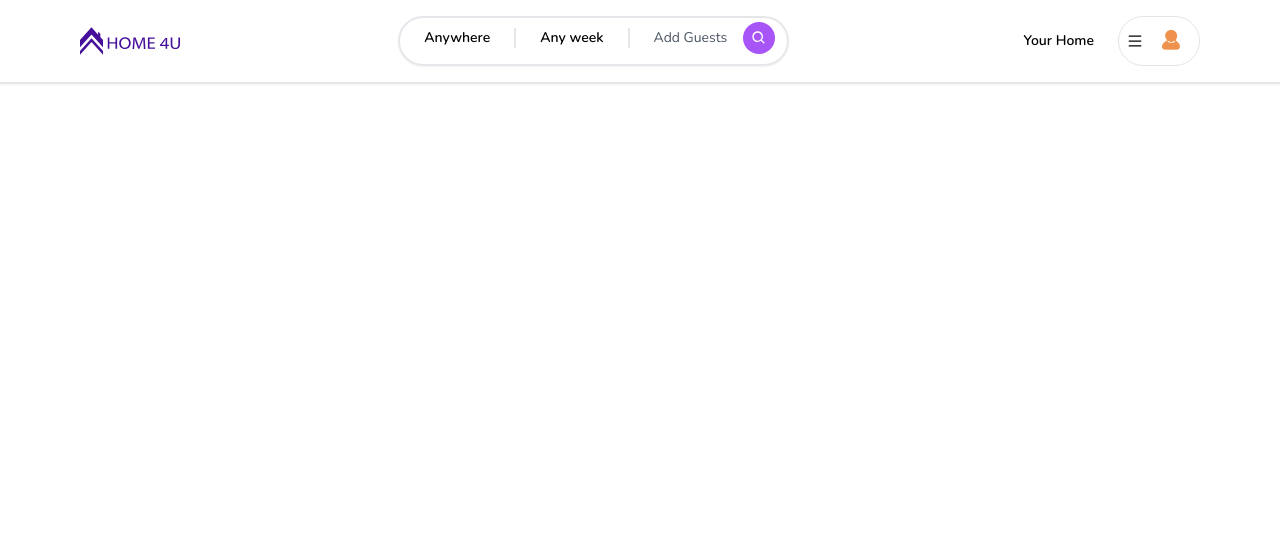
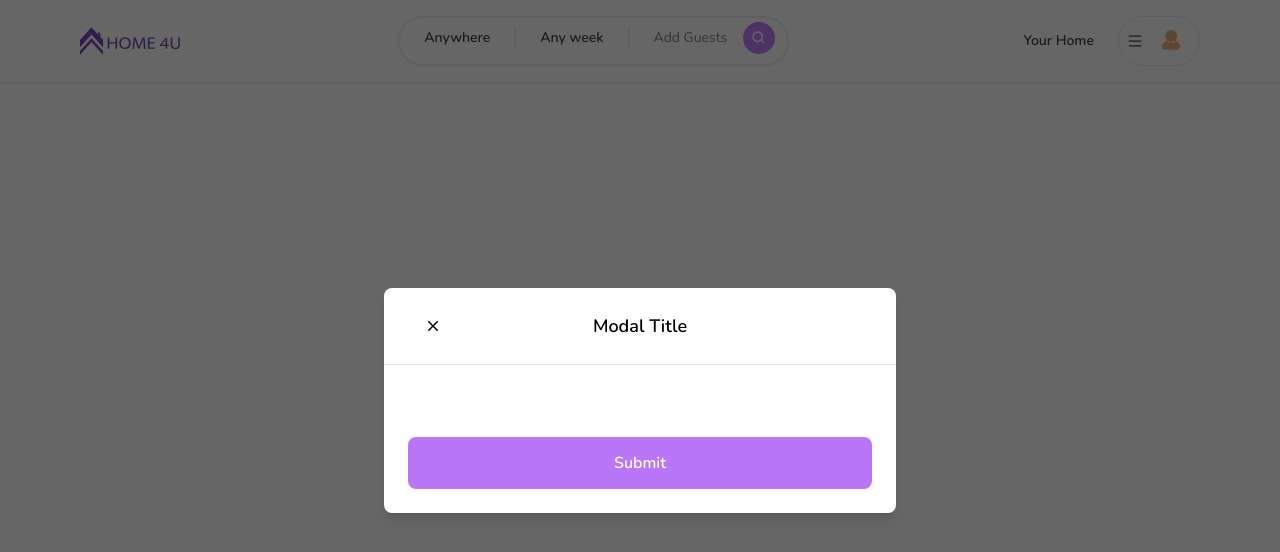
Before and after one commit to bpetya44/house-4u, a Next.js app: page / in a window 1280 px wide. Shown: the top 552 px of the page. Built offline with nearby package versions, Linux system fonts and the light colour scheme.

Commit message:
Modal component for user registration, log in or etc. with conditonal rendering

```diff
--- /dev/null
+++ b/app/components/Button.tsx
@@ -0,0 +1,63 @@
+"use client";
+
+import { IconType } from "react-icons";
+
+interface ButtonProps {
+  label?: string;
+  onClick?: () => void;
+  disabled?: boolean;
+  outline?: boolean;
+  small?: boolean;
+  icon?: IconType;
+  className?: string;
+}
+
+const Button: React.FC<ButtonProps> = ({
+  label,
+  onClick,
+  disabled,
+  outline,
+  small,
+  icon: Icon,
+  className,
+}) => {
+  return (
+    <button
+      onClick={onClick}
+      disabled={disabled}
+      className={`relative
+    disabled:opacity-70
+    disabled:cursor-not-allowed
+    rounded-lg
+    hover: opacity-80
+    transition
+    w-full
+
+    ${outline ? "bg-white" : "bg-purple-500"}
+    ${outline ? "border-black" : "border-purple-500"}
+    ${outline ? "text-black" : "text-white"}
+
+    ${small ? "py-1" : "py-3"}
+    ${small ? "text-sm" : "text-md"}
+    ${small ? "font-light" : "font-semibold"}
+    ${small ? "border-[1px]" : "border-2"}
+
+     ${className}
+    `}
+    >
+      {Icon && (
+        <Icon
+          size={24}
+          className="
+            absolute
+            left-4
+            top-3
+            "
+        />
+      )}
+      {label}
+    </button>
+  );
+};
+
+export default Button;
--- /dev/null
+++ b/app/components/modals/Modal.tsx
@@ -0,0 +1,179 @@
+"use client";
+
+import { useState, useEffect, useCallback } from "react";
+import { IoMdClose } from "react-icons/io";
+import Button from "../Button";
+
+interface ModalProps {
+  isOpen?: boolean;
+  onClose: () => void;
+  onSubmit: () => void;
+  title?: string;
+  body?: React.ReactElement;
+  footer?: React.ReactElement;
+  actionLabel?: string;
+  disabled?: boolean;
+  secondaryAction?: () => void;
+  secondaryActionLabel?: string;
+}
+const Modal: React.FC<ModalProps> = ({
+  isOpen,
+  onClose,
+  onSubmit,
+  title,
+  body,
+  footer,
+  actionLabel,
+  disabled,
+  secondaryAction,
+  secondaryActionLabel,
+}) => {
+  const [showModal, setShowModal] = useState(isOpen);
+
+  useEffect(() => {
+    setShowModal(isOpen);
+  }, [isOpen]);
+
+  const handleClose = useCallback(() => {
+    if (disabled) return;
+
+    setShowModal(false);
+    setTimeout(() => {
+      onClose();
+    }, 300);
+  }, [disabled, onClose]);
+
+  const handleSubmit = useCallback(() => {
+    if (disabled) return;
+    onSubmit();
+  }, [disabled, onSubmit]);
+
+  const handleSecondaryAction = useCallback(() => {
+    if (disabled || !secondaryAction) return;
+
+    secondaryAction();
+  }, [disabled, secondaryAction]);
+
+  if (!isOpen) return null;
+
+  return (
+    <>
+      <div
+        className="
+         justify-center
+         items-center
+         flex
+            overflow-x-hidden
+            overflow-y-auto
+            fixed
+            inset-0
+            z-50
+            outline-none
+            focus:outline-none
+            bg-neutral-800/70
+        "
+      >
+        <div
+          className="
+            ralative
+            w-full
+            md:w-3/4
+            lg:w-3/6
+            xl:w-2/5
+            2xl:w-1/4
+            my-6
+            mx-auto
+            h-full
+            lg:h-auto
+            md:h-auto
+        "
+        >
+          {/* CONTENT */}
+          <div
+            className={`
+                translate
+                duration-300
+                h-full
+                ${showModal ? "translate-y-0" : "translate-y-full"}
+                ${showModal ? "opacity-100" : "opacity-0"}
+            `}
+          >
+            <div
+              className="
+                translate
+                h-full
+                lg:h-auto
+                md:h-auto
+                bg-white
+                border-0
+                rounded-lg
+                shadow-lg
+                relative
+                flex
+                flex-col
+                w-full
+                outline-none
+                focus:outline-none
+                "
+            >
+              {/* HEADER */}
+              <div
+                className="
+                    flex
+                    items-center
+                    justify-center
+                    p-6
+                    rounded-t
+                    relative
+                    border-b-[1px]
+                    "
+              >
+                <button
+                  onClick={handleClose}
+                  className="
+                      p-1
+                      border-0
+                      hover:bg-purple-500
+                      transition
+                      absolute
+                      left-9
+                      rounded-full
+
+                        "
+                >
+                  <IoMdClose size={18} />
+                </button>
+
+                <div className="text-lg font-semibold">{title}</div>
+              </div>
+
+              {/* BODY */}
+              <div className="relative p-6 flex-auto">{body}</div>
+
+              {/* FOOTER */}
+              <div className="flex flex-col gap-2 p-6">
+                <div className="flex flex-row items-center gap-4 w-full">
+                  {secondaryAction && secondaryActionLabel && (
+                    <Button
+                      outline
+                      disabled={disabled}
+                      label={secondaryActionLabel}
+                      onClick={handleSecondaryAction}
+                    />
+                  )}
+                  <Button
+                    disabled={disabled}
+                    label={actionLabel}
+                    onClick={handleSubmit}
+                  />
+                </div>
+              </div>
+            </div>
+          </div>
+        </div>
+      </div>
+    </>
+  );
+};
+
+export default Modal;
--- /dev/null
+++ b/app/components/modals/RegisterModal.tsx
@@ -0,0 +1,5 @@
+const RegisterModal = () => {
+  return <div>RegisterModal</div>;
+};
+
+export default RegisterModal;
--- /dev/null
+++ b/app/hooks/useRegisterModal.ts
@@ -0,0 +1,13 @@
+import { create } from "zustand";
+
+interface RegisterModalState {
+    isOpen: boolean;
+    onOpen: () => void;
+    onClose: () => void;
+}
+
+export const useRegisterModal = create<RegisterModalState>((set) => ({
+    isOpen: false,
+    onOpen: () => set({ isOpen: true }),
+    onClose: () => set({ isOpen: false }),
+}));
--- a/app/layout.tsx
+++ b/app/layout.tsx
@@ -2,6 +2,7 @@
 import type { Metadata } from "next";
 import { Nunito } from "next/font/google";
 import Navbar from "./components/navbar/Navbar";
+import Modal from "./components/modals/Modal";
 
 const font = Nunito({ subsets: ["latin"] });
 
@@ -18,6 +19,7 @@
   return (
     <html lang="en">
       <body className={font.className}>
+        <Modal isOpen title="Modal Title" actionLabel="Submit" />
         <Navbar />
         {children}
       </body>
--- a/package.json
+++ b/package.json
@@ -21,6 +21,7 @@
     "react-dom": "18.2.0",
     "react-icons": "^4.10.1",
     "tailwindcss": "3.3.3",
-    "typescript": "5.2.2"
+    "typescript": "5.2.2",
+    "zustand": "^4.4.1"
   }
 }
```
Also changed, not shown: 1 other file (tests, documents, lock files or other folders).
